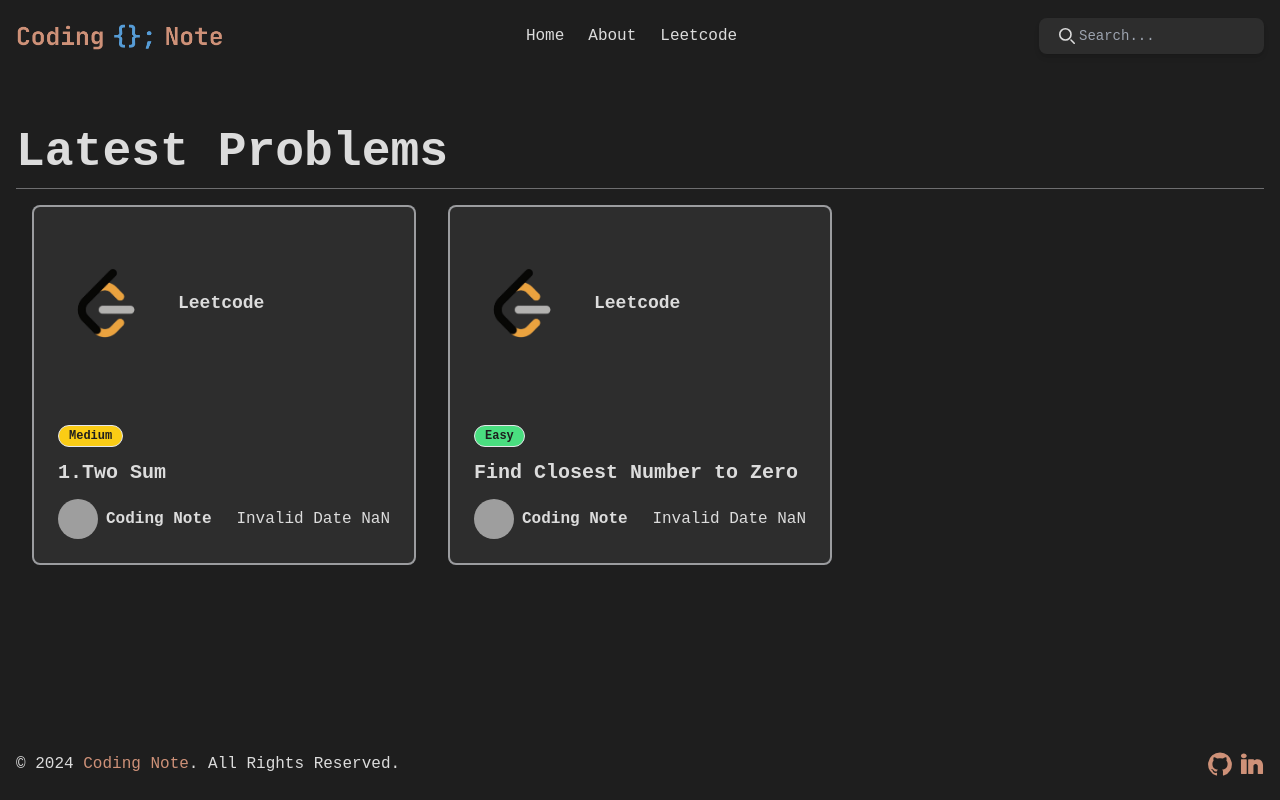
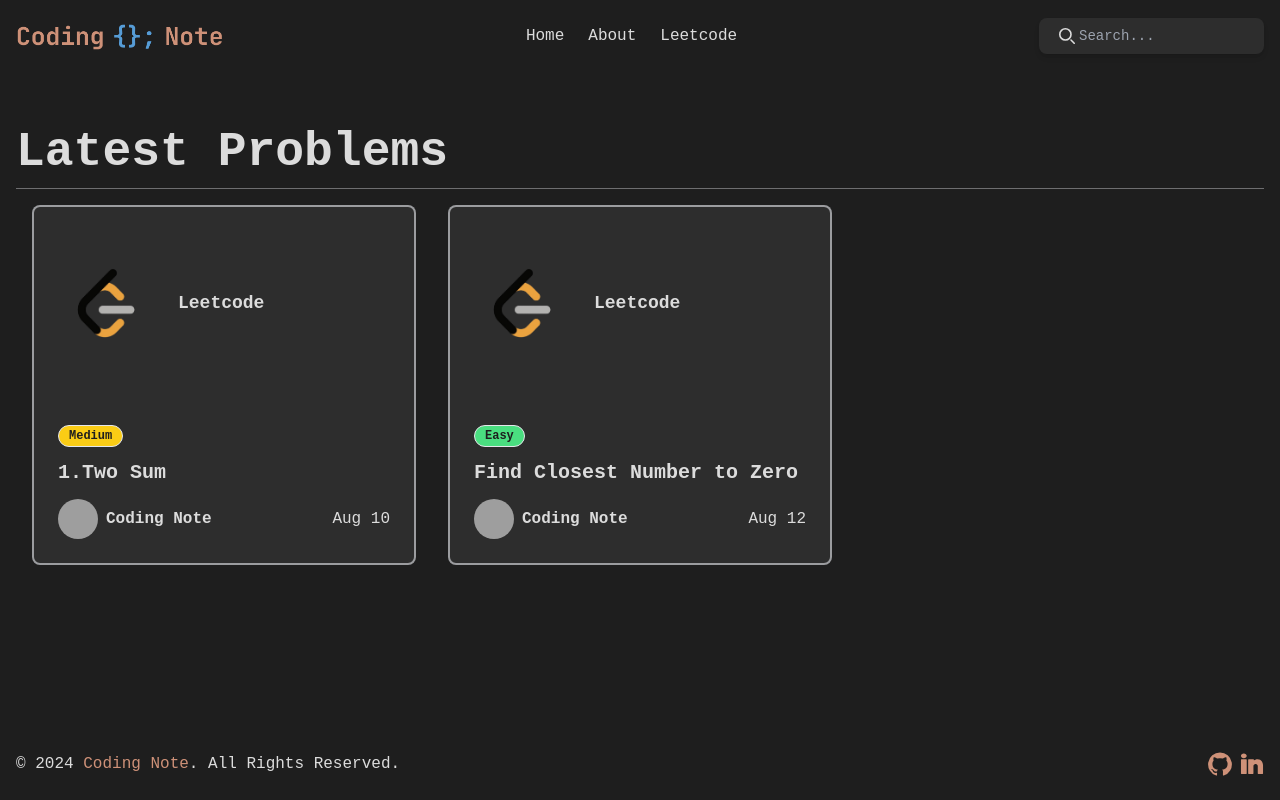
Before and after one commit to satya-hash/coding-note, a Next.js app: page /leetcode in a window 1280 px wide. Built offline with nearby package versions, Linux system fonts and the light colour scheme; grey boxes are pictures that could not be loaded.

Commit message:
fixed invalid date cards

```diff
--- a/components/ProblemCard.tsx
+++ b/components/ProblemCard.tsx
@@ -39,12 +39,12 @@ const ProblemCard = (props: any) => {
             </div>
             <p>
               {" "}
-              {`${new Date(props.problem.dateOfSolved).toLocaleString(
+              {`${new Date(props.problem.dateOfUpload).toLocaleString(
                 "default",
                 {
                   month: "short",
                 }
-              )} ${new Date(props.problem.dateOfSolved).getDate()}`}{" "}
+              )} ${new Date(props.problem.dateOfUpload).getDate()}`}{" "}
             </p>
           </div>
         </div>
```
